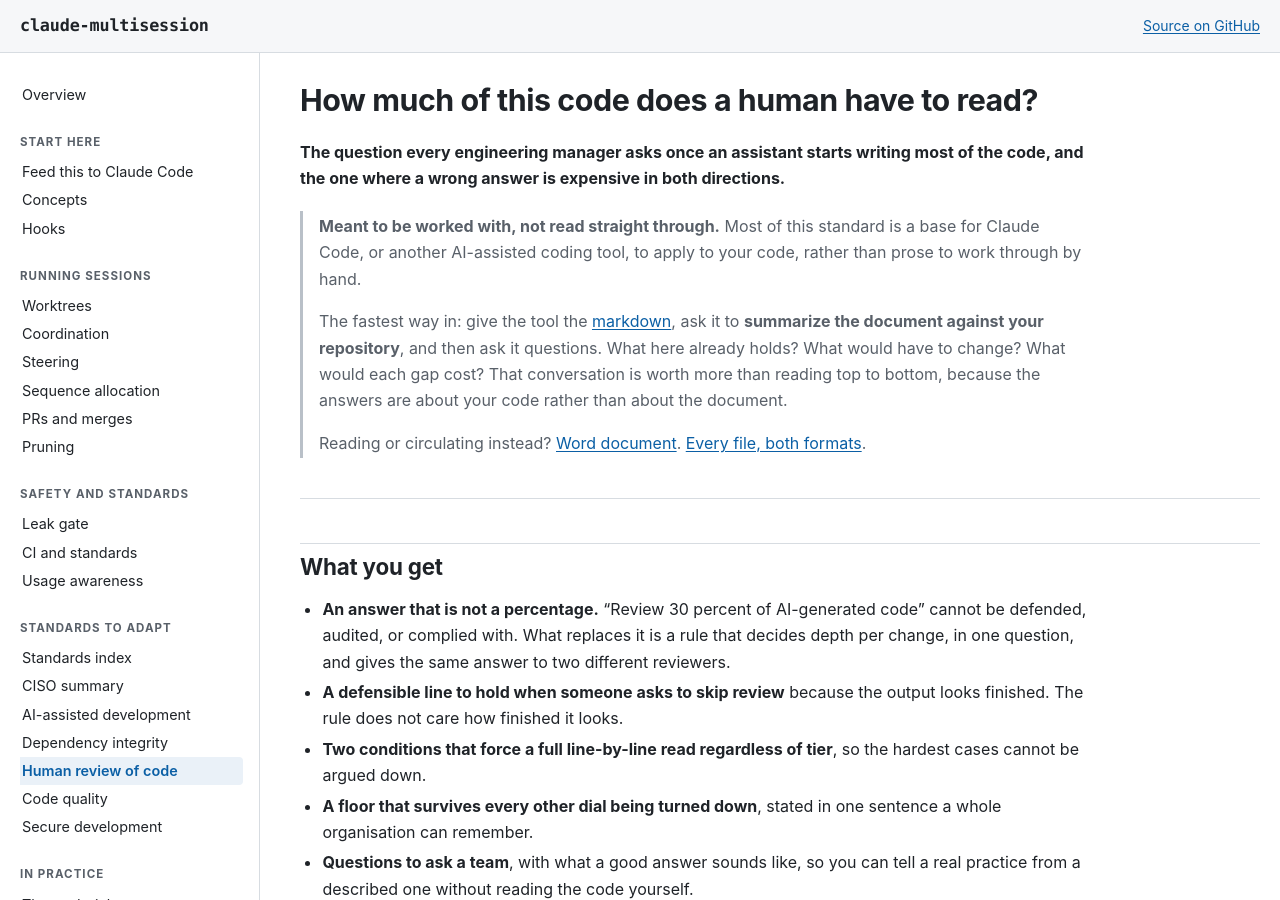
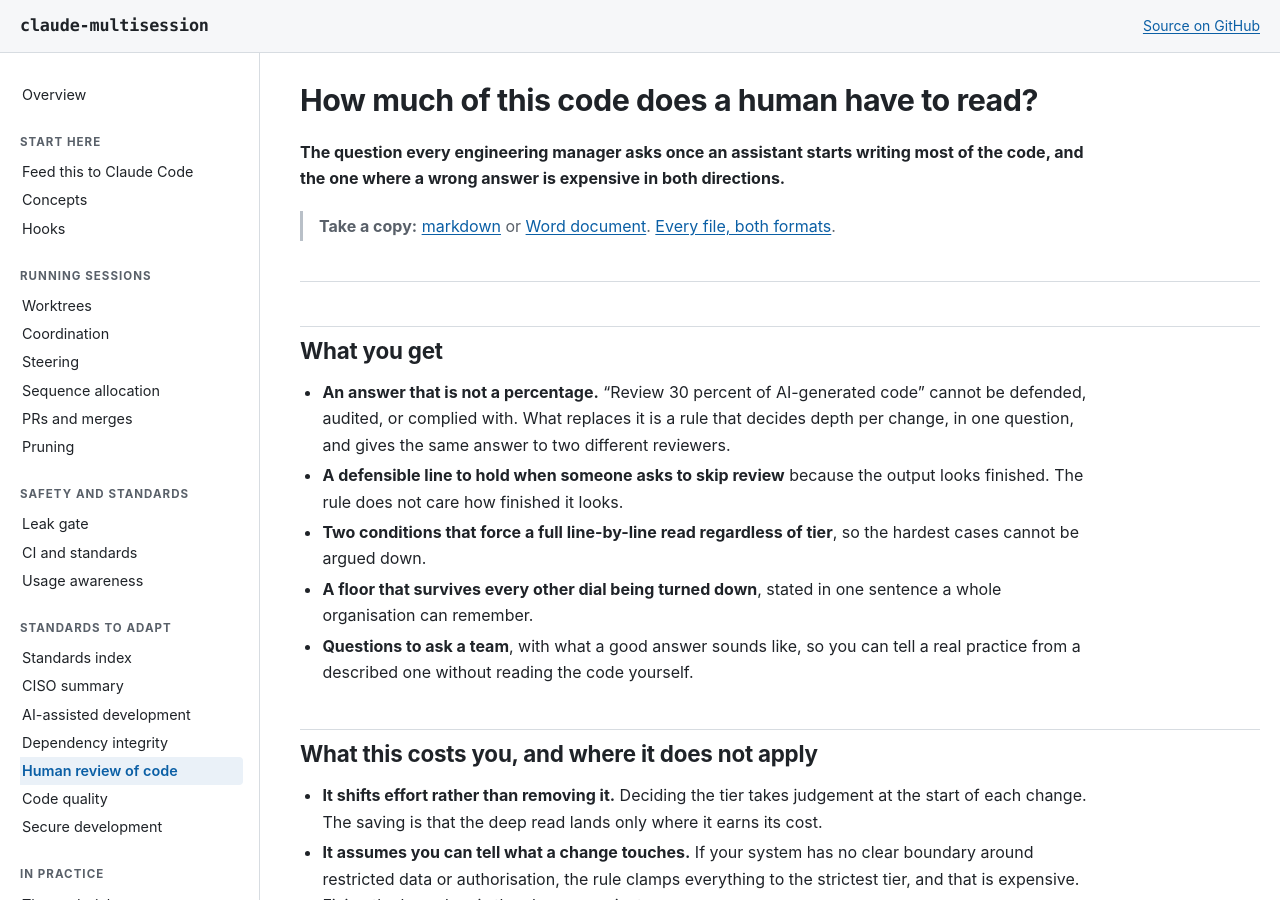
Before and after one commit to wshallwshall/claude-multisession, a Jekyll site: the page built from docs/standards/REVIEW-DEPTH.md, in a window 1280 px wide and 900 px high. Built offline with Jekyll 4.4.1, drawn with Linux system fonts in a browser that asks for light colours; our own code applies the rules of GitHub Pages for plain Markdown files.

Commit message:
docs(standards): drop the feed-it-to-a-tool block from the human-review page
That block told the reader most of the document was a base for a coding tool to
apply rather than prose to work through. On this page that is simply false: it
is written for a CISO or an engineering manager to read, and it contradicted its
own first sentence.

Replaced with a plain 'Take a copy' line. Both file types keep their links --
markdown and Word -- plus the pointer to the full download table, so nothing a
reader might want is lost.

The block stays on the four standards where it is true. The CISO summary keeps
its variant, which already stated the distinction rather than claiming the
framing for itself.

REVIEW-DEPTH.docx regenerated. Verified: check-ascii clean, 35 tests pass.

```diff
--- a/docs/standards/REVIEW-DEPTH.md
+++ b/docs/standards/REVIEW-DEPTH.md
@@ -3,17 +3,9 @@
 **The question every engineering manager asks once an assistant starts writing most of the code, and
 the one where a wrong answer is expensive in both directions.**
 
-> **Meant to be worked with, not read straight through.** Most of this standard is a base for
-> Claude Code, or another AI-assisted coding tool, to apply to your code, rather than
-> prose to work through by hand.
->
-> The fastest way in: give the tool the
-> [markdown](https://raw.githubusercontent.com/wshallwshall/claude-multisession/main/docs/standards/REVIEW-DEPTH.md),
-> ask it to **summarize the document against your repository**, and then ask it questions. What here
-> already holds? What would have to change? What would each gap cost? That conversation is worth more
-> than reading top to bottom, because the answers are about your code rather than about the document.
->
-> Reading or circulating instead? [Word document](https://raw.githubusercontent.com/wshallwshall/claude-multisession/main/docs/standards/word/REVIEW-DEPTH.docx).
+> **Take a copy:**
+> [markdown](https://raw.githubusercontent.com/wshallwshall/claude-multisession/main/docs/standards/REVIEW-DEPTH.md)
+> or [Word document](https://raw.githubusercontent.com/wshallwshall/claude-multisession/main/docs/standards/word/REVIEW-DEPTH.docx).
 > [Every file, both formats](OVERVIEW.md#download-every-file).
 
 ---
```
Also changed, not shown: 1 other file.
